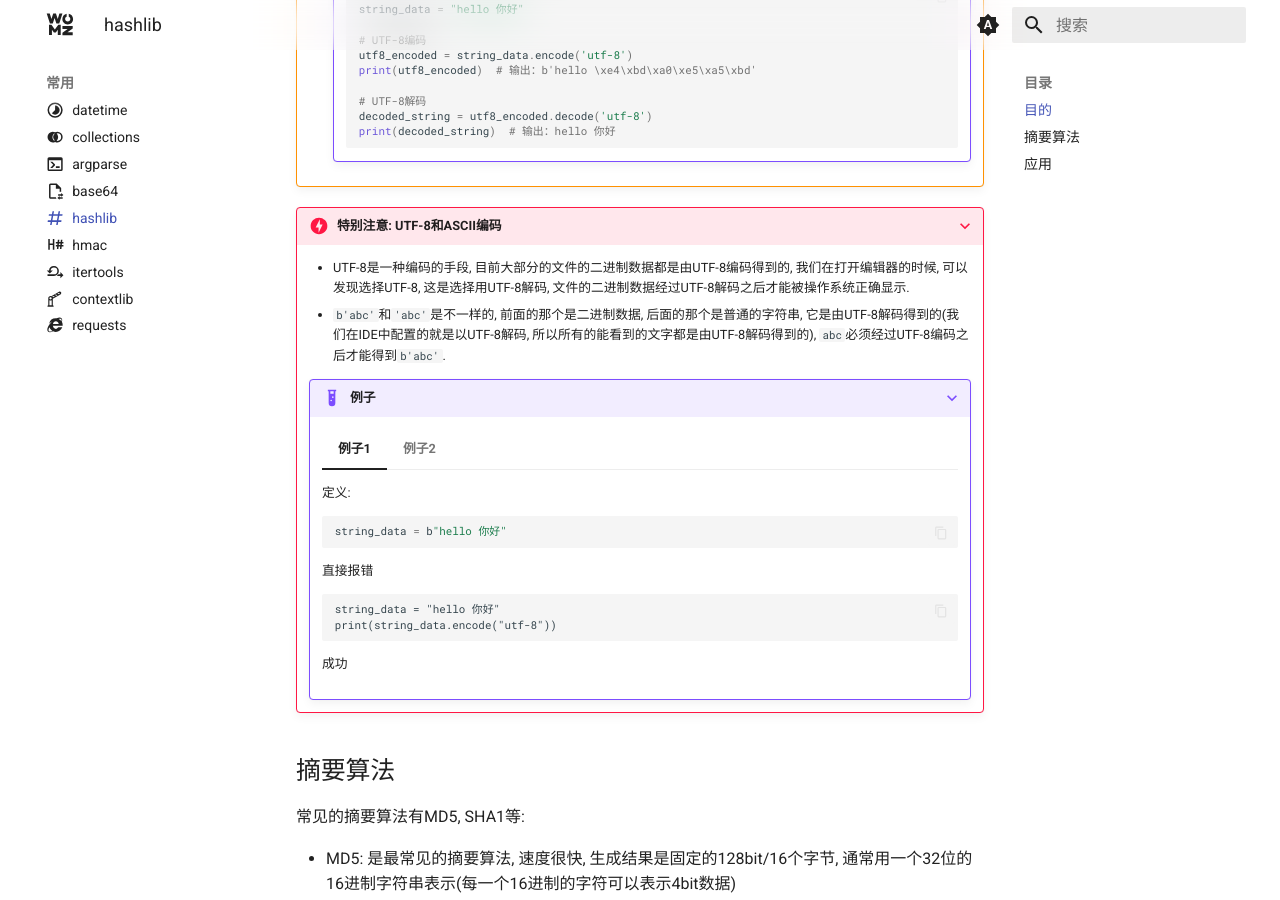
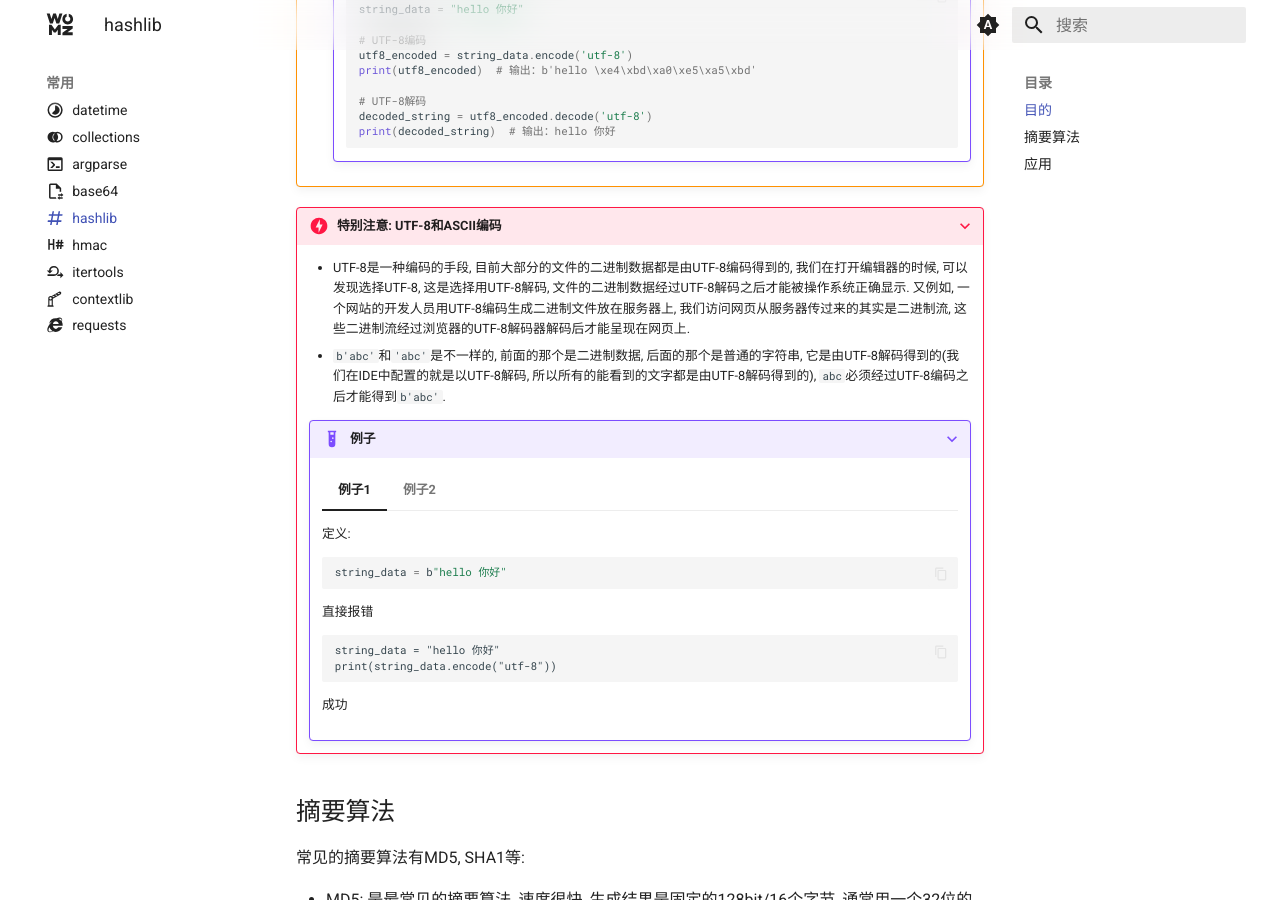
Before and after one commit to sigmax01/py, an MkDocs documentation site: the page built from docs/常用/hashlib.md, in a window 1280 px wide and 900 px high, scrolled down 824 px. Built offline with MkDocs 1.6.1 and Material for MkDocs 9.7.7, drawn with Linux system fonts in a browser that asks for light colours; comment, search, counter and statistics services are not loaded.

Commit message:
`docs: Add explanation of UTF-8 encoding in hashlib.md`

```diff
--- a/docs/常用/hashlib.md
+++ b/docs/常用/hashlib.md
@@ -38,7 +38,7 @@ comments: true
 
 ???+ danger "特别注意: UTF-8和ASCII编码"
 
-    - UTF-8是一种编码的手段, 目前大部分的文件的二进制数据都是由UTF-8编码得到的, 我们在打开编辑器的时候, 可以发现选择UTF-8, 这是选择用UTF-8解码, 文件的二进制数据经过UTF-8解码之后才能被操作系统正确显示.
+    - UTF-8是一种编码的手段, 目前大部分的文件的二进制数据都是由UTF-8编码得到的, 我们在打开编辑器的时候, 可以发现选择UTF-8, 这是选择用UTF-8解码, 文件的二进制数据经过UTF-8解码之后才能被操作系统正确显示. 又例如, 一个网站的开发人员用UTF-8编码生成二进制文件放在服务器上, 我们访问网页从服务器传过来的其实是二进制流, 这些二进制流经过浏览器的UTF-8解码器解码后才能呈现在网页上.
     - `b'abc'`和`'abc'`是不一样的, 前面的那个是二进制数据, 后面的那个是普通的字符串, 它是由UTF-8解码得到的(我们在IDE中配置的就是以UTF-8解码, 所以所有的能看到的文字都是由UTF-8解码得到的), `abc`必须经过UTF-8编码之后才能得到`b'abc'`.
 
     ???+ example "例子"
```
